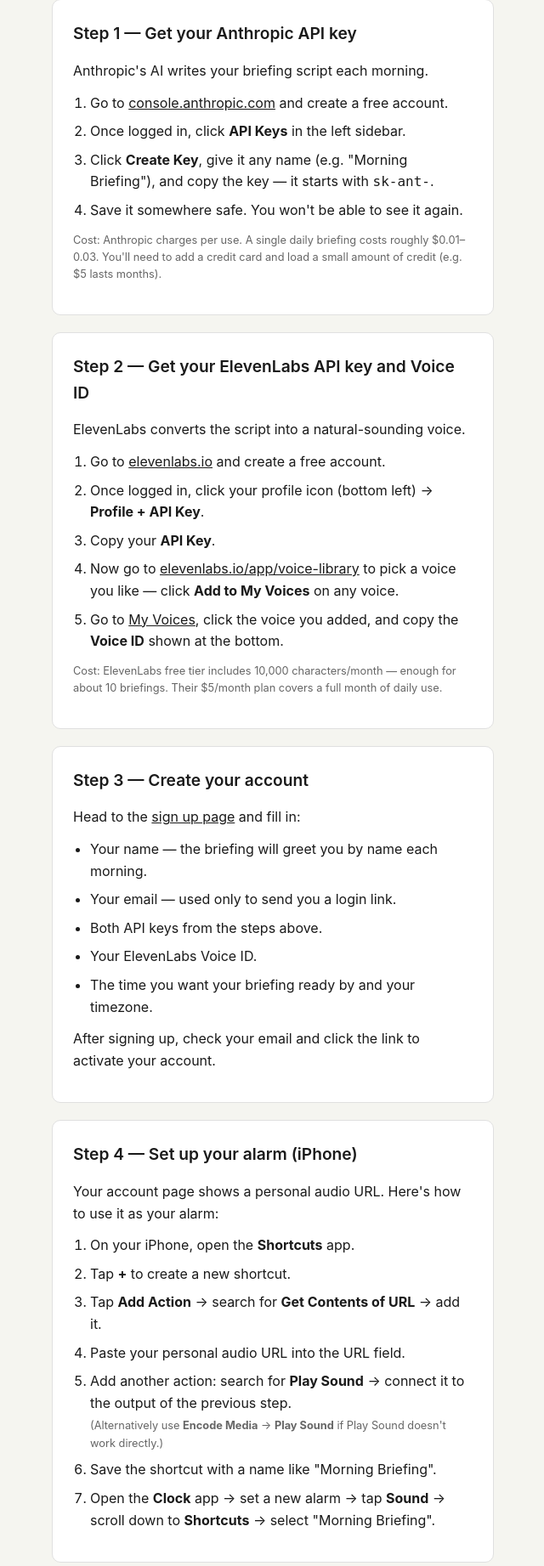
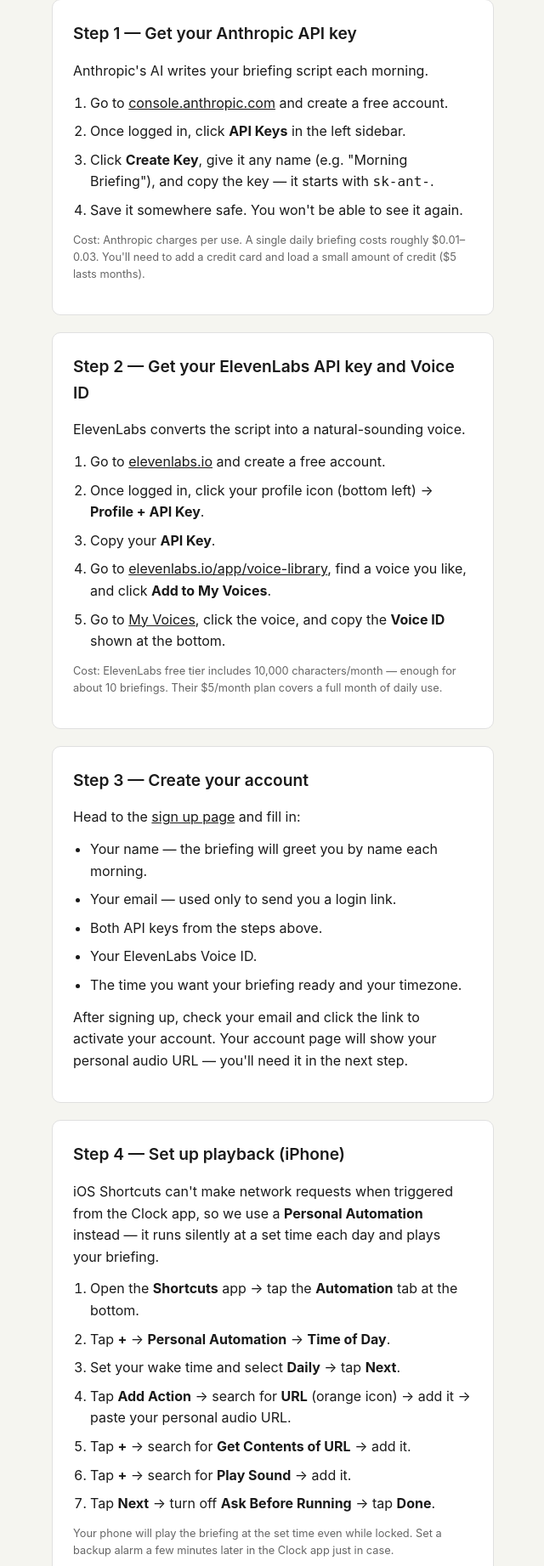
Before and after one commit to Jcrooks24/News_Briefing, a FastAPI app: page /setup-guide in a window 1280 px wide. Shown: the part 158-2001 px from the top of the page at 85% size, without its empty margins (319-959 px from the left). Run offline with FastAPI, Linux system fonts and the light colour scheme.

Commit message:
Add welcome modal and update iOS setup guide

```diff
--- a/app/routers/account.py
+++ b/app/routers/account.py
@@ -31,7 +31,7 @@ def _current_user(request: Request, db: Session) -> User | None:
 
 @router.get("/", response_class=HTMLResponse)
 async def signup_page(request: Request):
-    return templates.TemplateResponse(request, "signup.html", {"timezones": ALL_TIMEZONES})
+    return templates.TemplateResponse(request, "signup.html", {"timezones": ALL_TIMEZONES, "show_welcome": True})
 
 
 @router.get("/setup-guide", response_class=HTMLResponse)
--- a/static/style.css
+++ b/static/style.css
@@ -157,6 +157,26 @@ hr { border: none; border-top: 1px solid var(--border); margin: 1.25rem 0; }
 
 a { color: var(--accent); }
 
+.modal-backdrop {
+  position: fixed;
+  inset: 0;
+  background: rgba(0,0,0,0.5);
+  display: flex;
+  align-items: center;
+  justify-content: center;
+  z-index: 100;
+  padding: 1rem;
+}
+.modal-box {
+  background: var(--surface);
+  border-radius: var(--radius);
+  padding: 2rem;
+  max-width: 480px;
+  width: 100%;
+}
+.modal-box h2 { font-size: 1.3rem; margin-bottom: 1rem; }
+.modal-box p  { color: #444; margin-bottom: 0.75rem; }
+
 .guide-steps, .guide-list {
   padding-left: 1.25rem;
   margin-bottom: 0.75rem;
--- a/templates/base.html
+++ b/templates/base.html
@@ -7,8 +7,49 @@
   <link rel="stylesheet" href="/static/style.css" />
 </head>
 <body>
+
+  {% if show_welcome %}
+  <div class="modal-backdrop" id="welcomeModal">
+    <div class="modal-box">
+      <h2>Wake up informed, every morning.</h2>
+      <p>
+        Morning Briefing is a personal AI alarm that replaces your standard alarm sound
+        with a 3-minute spoken news briefing — generated fresh each night while you sleep.
+      </p>
+      <p>
+        Each morning you wake up to a calm, radio-style summary of the top stories from
+        left, center, and right-leaning sources, read aloud in a voice you choose.
+      </p>
+      <p>
+        Once a week it skips the news entirely and plays something completely random —
+        a deep-dive into an interesting topic, just for fun.
+      </p>
+      <p>
+        Works on iPhone, Android, Mac, and Windows. Takes about 10 minutes to set up.
+      </p>
+      <div style="display:flex;gap:0.75rem;margin-top:1.25rem">
+        <a href="/setup-guide" class="btn-primary" style="flex:1;text-align:center">See setup guide</a>
+        <button class="btn-secondary" onclick="dismissWelcome()">Get started</button>
+      </div>
+    </div>
+  </div>
+  {% endif %}
+
   <div class="container">
     {% block content %}{% endblock %}
   </div>
+
+  {% if show_welcome %}
+  <script>
+    function dismissWelcome() {
+      document.getElementById('welcomeModal').style.display = 'none';
+      localStorage.setItem('welcomed', '1');
+    }
+    if (localStorage.getItem('welcomed')) {
+      document.getElementById('welcomeModal').style.display = 'none';
+    }
+  </script>
+  {% endif %}
+
 </body>
 </html>
--- a/templates/setup_guide.html
+++ b/templates/setup_guide.html
@@ -14,7 +14,7 @@
     <li>Click <strong>Create Key</strong>, give it any name (e.g. "Morning Briefing"), and copy the key — it starts with <code>sk-ant-</code>.</li>
     <li>Save it somewhere safe. You won't be able to see it again.</li>
   </ol>
-  <p class="hint">Cost: Anthropic charges per use. A single daily briefing costs roughly $0.01–0.03. You'll need to add a credit card and load a small amount of credit (e.g. $5 lasts months).</p>
+  <p class="hint">Cost: Anthropic charges per use. A single daily briefing costs roughly $0.01–0.03. You'll need to add a credit card and load a small amount of credit ($5 lasts months).</p>
 </div>
 
 <div class="card">
@@ -24,8 +24,8 @@
     <li>Go to <a href="https://elevenlabs.io" target="_blank">elevenlabs.io</a> and create a free account.</li>
     <li>Once logged in, click your profile icon (bottom left) → <strong>Profile + API Key</strong>.</li>
     <li>Copy your <strong>API Key</strong>.</li>
-    <li>Now go to <a href="https://elevenlabs.io/app/voice-library" target="_blank">elevenlabs.io/app/voice-library</a> to pick a voice you like — click <strong>Add to My Voices</strong> on any voice.</li>
-    <li>Go to <a href="https://elevenlabs.io/app/voice-lab" target="_blank">My Voices</a>, click the voice you added, and copy the <strong>Voice ID</strong> shown at the bottom.</li>
+    <li>Go to <a href="https://elevenlabs.io/app/voice-library" target="_blank">elevenlabs.io/app/voice-library</a>, find a voice you like, and click <strong>Add to My Voices</strong>.</li>
+    <li>Go to <a href="https://elevenlabs.io/app/voice-lab" target="_blank">My Voices</a>, click the voice, and copy the <strong>Voice ID</strong> shown at the bottom.</li>
   </ol>
   <p class="hint">Cost: ElevenLabs free tier includes 10,000 characters/month — enough for about 10 briefings. Their $5/month plan covers a full month of daily use.</p>
 </div>
@@ -38,36 +38,37 @@
     <li>Your email — used only to send you a login link.</li>
     <li>Both API keys from the steps above.</li>
     <li>Your ElevenLabs Voice ID.</li>
-    <li>The time you want your briefing ready by and your timezone.</li>
+    <li>The time you want your briefing ready and your timezone.</li>
   </ul>
-  <p>After signing up, check your email and click the link to activate your account.</p>
+  <p>After signing up, check your email and click the link to activate your account. Your account page will show your personal audio URL — you'll need it in the next step.</p>
 </div>
 
 <div class="card">
-  <h2>Step 4 — Set up your alarm (iPhone)</h2>
-  <p>Your account page shows a personal audio URL. Here's how to use it as your alarm:</p>
+  <h2>Step 4 — Set up playback (iPhone)</h2>
+  <p>iOS Shortcuts can't make network requests when triggered from the Clock app, so we use a <strong>Personal Automation</strong> instead — it runs silently at a set time each day and plays your briefing.</p>
   <ol class="guide-steps">
-    <li>On your iPhone, open the <strong>Shortcuts</strong> app.</li>
-    <li>Tap <strong>+</strong> to create a new shortcut.</li>
-    <li>Tap <strong>Add Action</strong> → search for <strong>Get Contents of URL</strong> → add it.</li>
-    <li>Paste your personal audio URL into the URL field.</li>
-    <li>Add another action: search for <strong>Play Sound</strong> → connect it to the output of the previous step. <br><span class="hint">(Alternatively use <strong>Encode Media</strong> → <strong>Play Sound</strong> if Play Sound doesn't work directly.)</span></li>
-    <li>Save the shortcut with a name like "Morning Briefing".</li>
-    <li>Open the <strong>Clock</strong> app → set a new alarm → tap <strong>Sound</strong> → scroll down to <strong>Shortcuts</strong> → select "Morning Briefing".</li>
+    <li>Open the <strong>Shortcuts</strong> app → tap the <strong>Automation</strong> tab at the bottom.</li>
+    <li>Tap <strong>+</strong> → <strong>Personal Automation</strong> → <strong>Time of Day</strong>.</li>
+    <li>Set your wake time and select <strong>Daily</strong> → tap <strong>Next</strong>.</li>
+    <li>Tap <strong>Add Action</strong> → search for <strong>URL</strong> (orange icon) → add it → paste your personal audio URL.</li>
+    <li>Tap <strong>+</strong> → search for <strong>Get Contents of URL</strong> → add it.</li>
+    <li>Tap <strong>+</strong> → search for <strong>Play Sound</strong> → add it.</li>
+    <li>Tap <strong>Next</strong> → turn off <strong>Ask Before Running</strong> → tap <strong>Done</strong>.</li>
   </ol>
+  <p class="hint">Your phone will play the briefing at the set time even while locked. Set a backup alarm a few minutes later in the Clock app just in case.</p>
 </div>
 
 <div class="card">
-  <h2>Step 4 — Set up your alarm (Android)</h2>
+  <h2>Step 4 — Set up playback (Android)</h2>
   <ol class="guide-steps">
-    <li>Install <a href="https://play.google.com/store/apps/details?id=com.urbandroid.sleep" target="_blank">Sleep as Android</a> or any alarm app that supports URL audio streams.</li>
-    <li>When creating an alarm, choose <strong>Spotify / URL</strong> as the ringtone and paste your personal audio URL.</li>
+    <li>Install <a href="https://play.google.com/store/apps/details?id=com.urbandroid.sleep" target="_blank">Sleep as Android</a> — it supports URL audio streams natively.</li>
+    <li>Create a new alarm → tap <strong>Ringtone</strong> → choose <strong>Spotify / URL</strong> → paste your personal audio URL.</li>
   </ol>
 </div>
 
 <div class="card">
   <h2>That's it</h2>
-  <p>Every morning at your chosen time the server generates a fresh briefing and your alarm plays it. Once a week it'll surprise you with something completely random instead of the news — just for fun.</p>
+  <p>Every morning at your chosen time the server generates a fresh briefing and your phone plays it. Once a week it'll skip the news entirely and play something completely random — a little surprise to keep mornings interesting.</p>
   <a href="/" class="btn-primary">Create my account →</a>
 </div>
 
```
